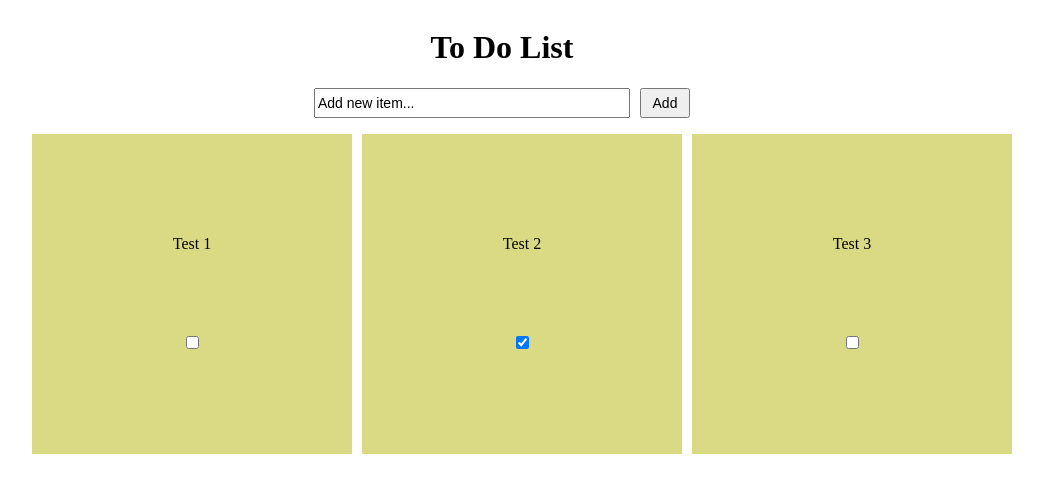
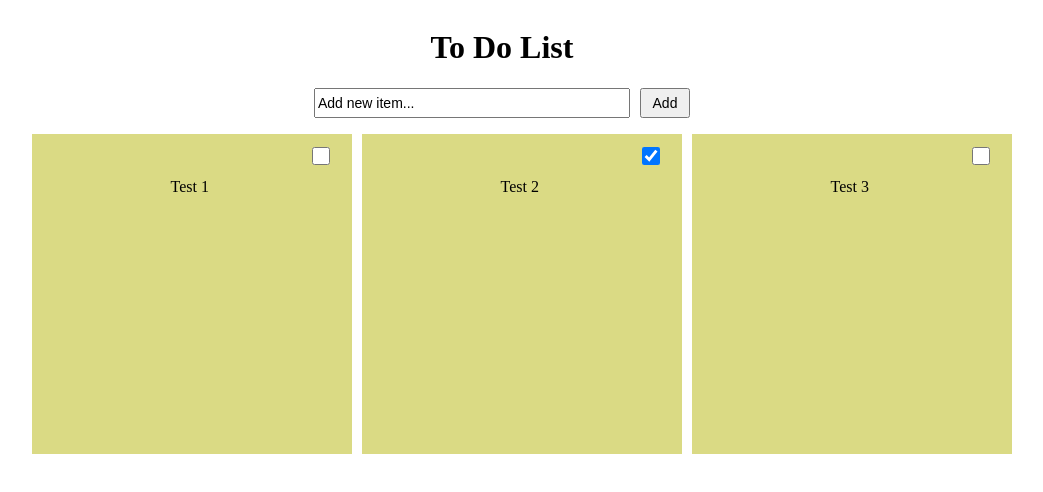
Before and after one commit to PatriciaChung64/Tutorial-react-app, a React (Vite) app in the folder moz-todo-app/: page / in a window 1280 px wide. Shown: the top 492 px of the page, without its empty margins (138-1181 px from the left). Built offline with nearby package versions, Linux system fonts and the light colour scheme; some icons are missing.

Commit message:
Finished css styling and renamed css file to match component

```diff
--- a/moz-todo-app/src/App.css
+++ /dev/null
@@ -1,52 +0,0 @@
-.center {
-  display: flex;
-  flex-direction: column; /* flex-direction is row by default, need to make it column for it to wrap vertically so everything is not on the same line */
-  flex-wrap: wrap;
-  white-space: pre-wrap;
-  justify-content: center;
-  align-items: center;
-}
-
-.form {
-  display: grid;
-  grid-auto-flow: column;
-  grid-column-gap: 10px;
-}
-
-.form .input {
-  font-size: 14px;
-  padding-right: 10px;
-  padding-top: 5px;
-  padding-bottom: 5px;
-  width: 300px;
-}
-
-.form .button {
-  font-size: 14px;
-  width: 50px;
-}
-
-.list {
-  display: flex;
-  flex-wrap: wrap;
-  max-width: 1500px;
-  gap: 10px;
-}
-
-.list-item {
-  display: flex;
-  flex-direction: column;
-  list-style: none;
-  width: 300px;
-  height: 300px;
-  align-items: center;
-  text-align: center;
-  justify-content: center;
-  background-color:  #dada84;
-  padding: 10px;
-}
-
-.checkbox {
-  width: 20px;
-  height: 20px;
-}
--- /dev/null
+++ b/moz-todo-app/src/To-do-list.css
@@ -0,0 +1,81 @@
+.center {
+  display: flex;
+  flex-direction: column;
+  /* flex-direction is row by default, need to make it column for it to wrap vertically so everything is not on the same line */
+  flex-wrap: wrap;
+  white-space: pre-wrap;
+  justify-content: center;
+  align-items: center;
+}
+
+.form {
+  display: grid;
+  grid-auto-flow: column;
+  grid-column-gap: 10px;
+}
+
+.form .input {
+  font-size: 14px;
+  padding-right: 10px;
+  padding-top: 5px;
+  padding-bottom: 5px;
+  width: 300px;
+}
+
+.form .button {
+  font-size: 14px;
+  width: 50px;
+}
+
+.list {
+  display: flex;
+  flex-wrap: wrap;
+  max-width: 1500px;
+  gap: 10px;
+}
+
+.list-item {
+  display: flex;
+  flex-direction: column;
+  flex-wrap: wrap;
+  list-style: none;
+  width: 300px;
+  height: 300px;
+  /* align-items: center; */
+  /* text-align: center; */
+  /* justify-content: center; */
+  background-color: #dada84;
+  padding: 10px;
+}
+
+.checkbox {
+  margin-left: 90%;
+  width: 18px;
+  height: 18px;
+  align-items: flex-start;
+}
+
+.item-text {
+  text-align: center;
+  padding: 10px;
+}
+
+.buttons {
+  float: right;
+  height: 100%;
+  display: flex;
+  align-items: flex-end;
+  margin-left: -30%
+}
+
+.edit-mode {
+  display: flex;
+  justify-content: center;
+  column-gap: 10px;
+}
+
+.edit-mode-input {
+  font-size: 14px;
+  height: 20px;
+  margin-top: 8px;
+}
--- a/moz-todo-app/src/To-do-list.jsx
+++ b/moz-todo-app/src/To-do-list.jsx
@@ -2,7 +2,7 @@ import { useState } from 'react'
 import IconButton from '@mui/material/IconButton';
 import EditIcon from '@mui/icons-material/Edit';
 import DeleteIcon from '@mui/icons-material/Delete';
-import './App.css'
+import './To-do-list.css'
 
 let uniqueId = 3;
 const name = "To Do List";
@@ -60,10 +60,14 @@ export default function TodoList() {
   const listitems = liststate.map((item) => (
     <>
       <li className="list-item" key={item.id}>
+        <input className="checkbox" type="checkbox" checked={item.completed} onChange={(e) => updateCompletion(item.id)} />
+        <div className="item-text">
           {item.name}
-        {item.editing &&
-          <form action={(e) => { editItem(e) }}>
-            <input name="item" defaultValue={item.name} ></input>
+        </div>
+        {
+          item.editing &&
+          <form className="edit-mode" action={(e) => { editItem(e) }}>
+            <input className="edit-mode-input" name="item" defaultValue={item.name} ></input>
             {/* create a hidden readonly text field so itemindex gets passed in the formData */}
             <input name="itemindex" value={item.id} style={{ display: "none" }} readOnly={true}></input>
             <IconButton aria-label="edit" type="submit">
@@ -71,6 +75,7 @@ export default function TodoList() {
             </IconButton>
           </form>
         }
+        <div className="buttons">
           {
             !item.editing &&
             <div onClick={() => enterEditMode(item.id)}>
@@ -85,7 +90,7 @@ export default function TodoList() {
               <DeleteIcon />
             </IconButton>
           </div>
-        <input type="checkbox" checked={item.completed} onChange={(e) => updateCompletion(item.id)} />
+        </div>
       </li>
     </>
   ));
```
Lines whose indentation alone changed are shown as unchanged.
